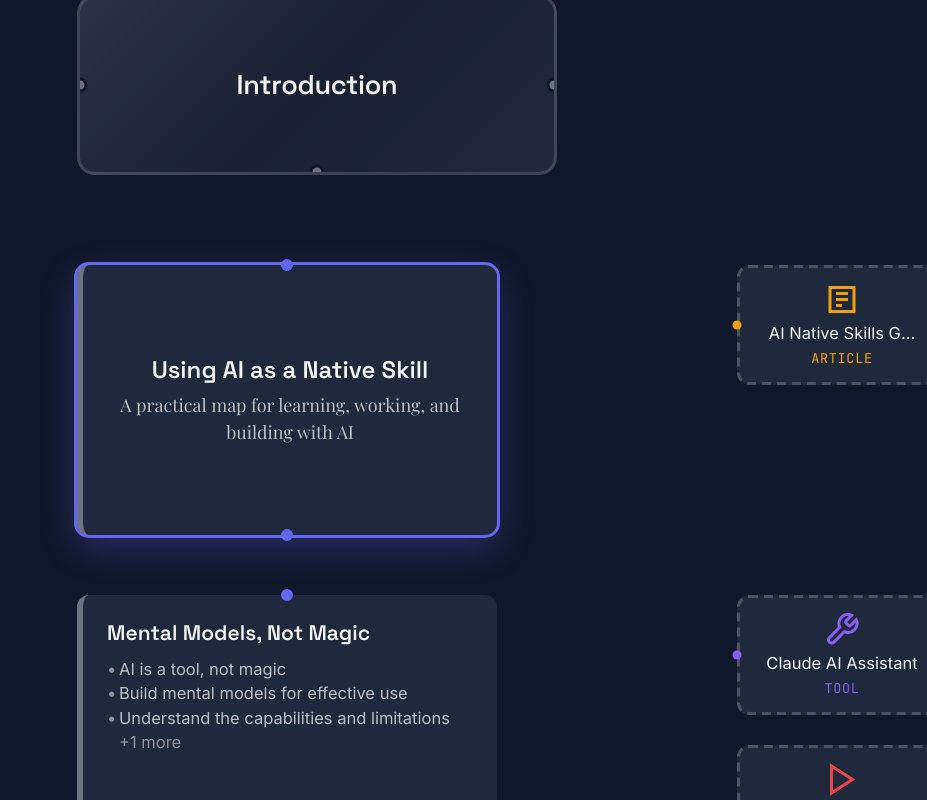
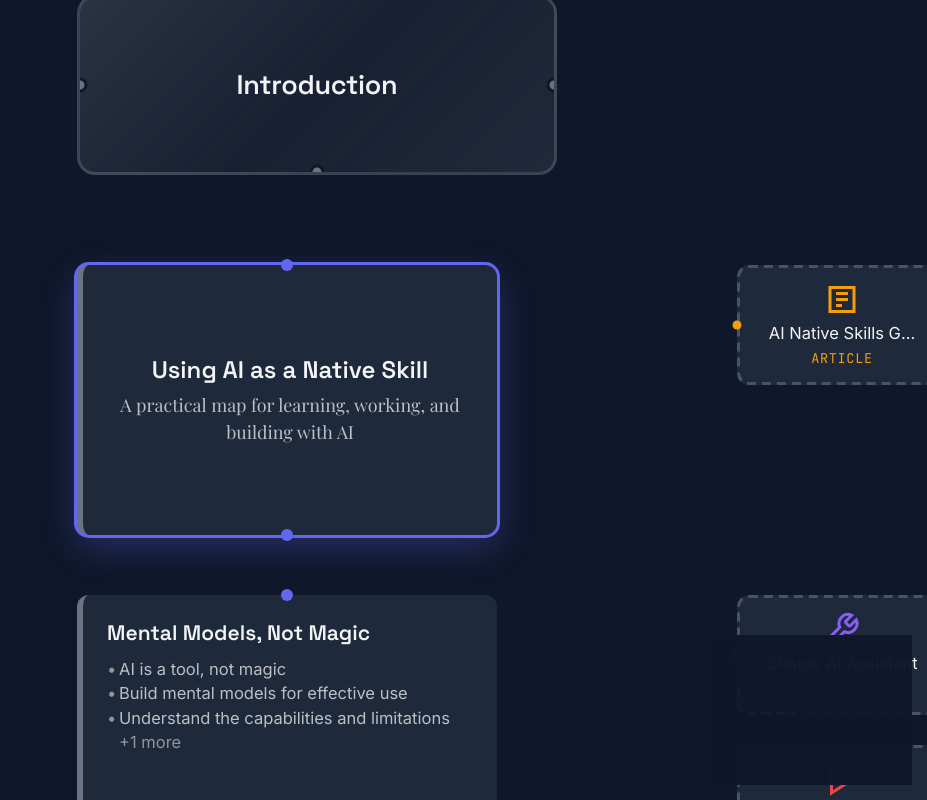
Before and after one commit to craigdossantos/ai-talk-slides, a React (Vite) app in the folder react-flow-app/: page / in a window 1280 px wide. Shown: the whole page, without its empty margins (353-1280 px from the left). Built offline with nearby package versions, Linux system fonts and the light colour scheme; a web font is replaced by a local one.

Commit message:
feat: [US-011] - Add minimap panel
Co-Authored-By: Claude Opus 4.5 <noreply@anthropic.com>

```diff
--- a/react-flow-app/src/components/PresentationCanvas.tsx
+++ b/react-flow-app/src/components/PresentationCanvas.tsx
@@ -3,6 +3,7 @@ import {
   ReactFlow,
   Background,
   BackgroundVariant,
+  MiniMap,
   type NodeMouseHandler,
 } from "@xyflow/react";
 import SlideNode from "./nodes/SlideNode";
@@ -17,6 +18,7 @@ import type {
   Resource,
   PresentationNode,
 } from "../types/presentation";
+import { TRACK_COLORS } from "../types/presentation";
 
 // Register custom node types
 const nodeTypes = {
@@ -228,6 +230,30 @@ function PresentationCanvas() {
         size={1}
         color="rgba(255, 255, 255, 0.1)"
       />
+      <MiniMap
+        nodeColor={(node) => {
+          // Get track color based on node type and data
+          if (node.type === "sectionHeader") {
+            const data = node.data as {
+              section: { track: keyof typeof TRACK_COLORS };
+            };
+            return TRACK_COLORS[data.section.track];
+          }
+          if (node.type === "slide") {
+            const data = node.data as {
+              section: { track: keyof typeof TRACK_COLORS };
+            };
+            return TRACK_COLORS[data.section.track];
+          }
+          // Resource nodes get a muted gray color
+          return "#4b5563";
+        }}
+        style={{
+          backgroundColor: "rgba(15, 23, 42, 0.9)",
+        }}
+        maskColor="rgba(15, 23, 42, 0.7)"
+        position="bottom-right"
+      />
     </ReactFlow>
   );
 }
```
